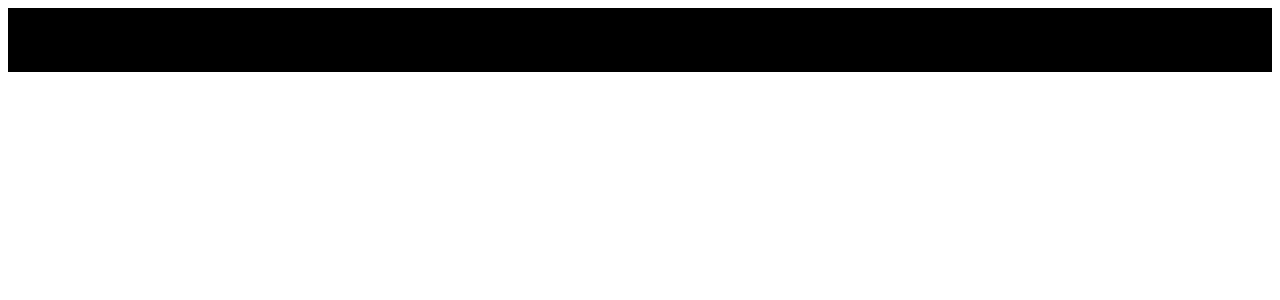
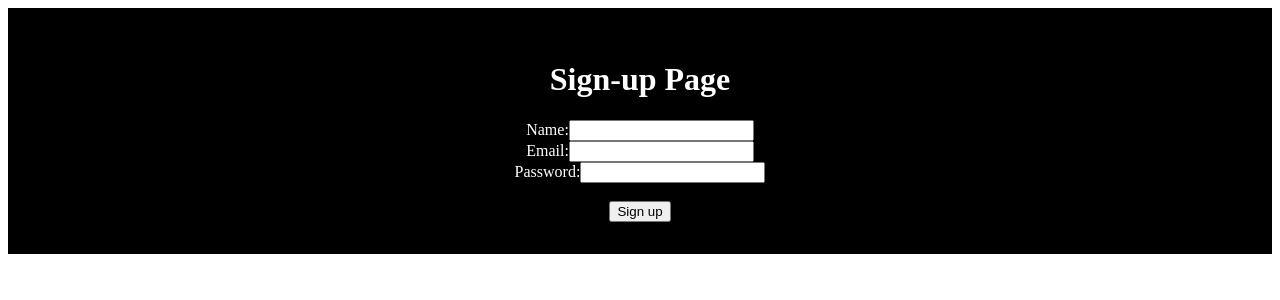
Before and after one commit to joaocravidao/accountable-frontend, a React (Vite) app: page /signup in a window 1280 px wide. Before the commit this address had no page. Shown: the top 300 px of the page. Built offline with nearby package versions, Linux system fonts and the light colour scheme.

Commit message:
pages update

```diff
--- a/src/App.jsx
+++ b/src/App.jsx
@@ -3,13 +3,15 @@ import { Routes, Route } from 'react-router-dom'
 import LoginPage from './Pages/LoginPage'
 import DashboardPage from './Pages/DashboardPage'
 import FriendsPage from './Pages/FriendsPage'
+import SignupPage from './Pages/SignupPage'
 
 function App() {
   return (
     <Routes>
           <Route path="/login" element={<LoginPage />} />
           <Route path="/" element={<DashboardPage />} />
-          <Route path="friends" element={<FriendsPage/>}/>
+          <Route path="/friends" element={<FriendsPage/>}/>
+          <Route path="/signup" element={<SignupPage />} />
        </Routes>
   )
 }
--- /dev/null
+++ b/src/Pages/SignupPage/index.jsx
@@ -0,0 +1,29 @@
+import React from 'react'
+
+function SignupPage() {
+  return (
+    <div>
+        <h1>Sign-up Page</h1>
+        <form>
+            <div>
+                <label>Name:</label>
+                <input type='text'/>
+            </div>
+            <div>
+                <label>Email:</label>
+                <input type='email'/>
+            </div>
+            <div>
+            <label>Password:</label>
+                <input type='password'/>
+            </div>
+            <br></br>
+            <div>
+                <button className="login-btn" type="submit">Sign up</button>
+            </div>
+        </form>
+    </div>
+  )
+}
+
+export default SignupPage
```
